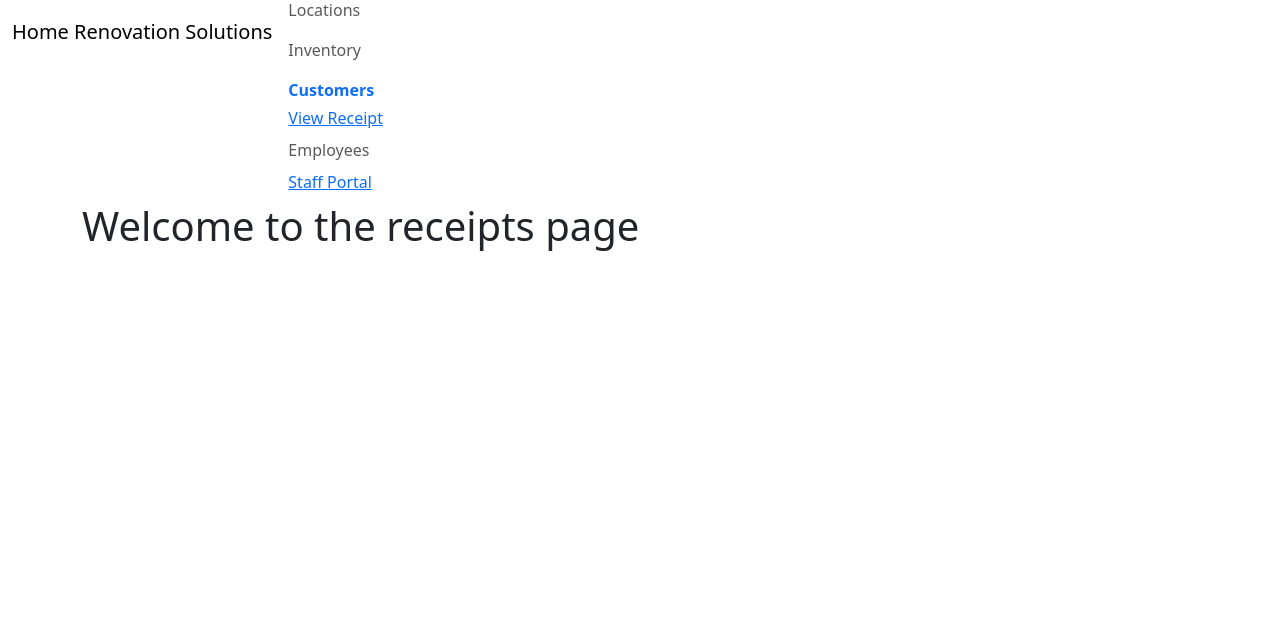
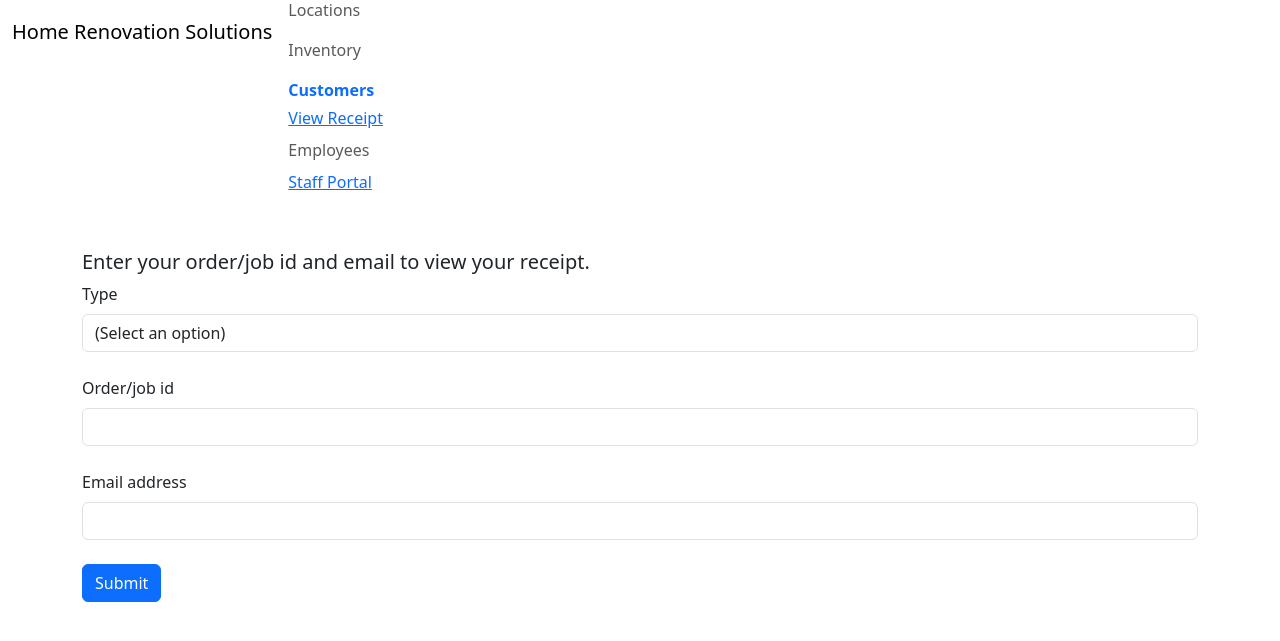
Before and after one commit to mattdomroski/hrs_website, a Flask app: page /receipts in a window 1280 px wide. Shown: the part 138-779 px from the top of the page. Run offline with Flask 3, Linux system fonts and the light colour scheme; parts of the project's set-up code (start-up, migrations or seed data) failed here and were passed over; some libraries are stand-ins or nearby versions.

Commit message:
Add database connection and receipt generation

```diff
--- a/app.py
+++ b/app.py
@@ -1,5 +1,6 @@
-from flask import Flask, redirect, url_for, render_template
+from flask import Flask, redirect, url_for, render_template, request
 import settings
+import db
 
 app = Flask(__name__)
 
@@ -29,7 +30,132 @@ def inventory():
 
 @app.route('/receipts')
 def receipts():
-    return render_template('receipts.html')
+    id_type = request.args.get('id_type')
+    order_or_job_id = request.args.get('id')
+    email = request.args.get('email')
+    errors = {
+        'id_type': '',
+        'id': '',
+        'email': ''
+    }
+
+    if id_type or order_or_job_id or email:
+        if not id_type:
+            errors['id_type'] = 'An option must be selected.'
+            return render_template('receipts.html', args=request.args, errors=errors)
+
+        if not order_or_job_id:
+            errors['id'] = 'A value must be entered.'
+            return render_template('receipts.html', args=request.args, errors=errors)
+
+        if not email:
+            errors['email'] = 'A value must be entered.'
+            return render_template('receipts.html', args=request.args, errors=errors)
+
+        try:
+            order_or_job_id = int(order_or_job_id)
+        except ValueError:
+            errors['id'] = 'ID must be an integer.'
+
+        customers = db.execute(
+            sql='SELECT CustomerID FROM tblCustomers WHERE LOWER(Email) = %(email)s',
+            args={'email': email.strip().lower()}
+        )
+        if len(customers) == 0:
+            errors['email'] = 'A customer with this email does not exist.'
+            return render_template('receipts.html', args=request.args, errors=errors)
+
+        if id_type == 'order':
+            orders = db.execute(
+                sql="""
+                    SELECT
+                        o.OrderID AS 'Order ID',
+                        o.OrderDate AS 'Order Date',
+                        o.OrderStatus AS 'Order Status',
+                        CONCAT(c.FirstName, ' ', c.LastName) AS 'Customer Name',
+                        c.Phone AS 'Customer Phone',
+                        c.Email AS 'Customer Email',
+                        CONCAT(
+                            c.Street, ', ',
+                            c.City, ', ',
+                            c.State, ' ',
+                            c.Zip
+                        ) AS 'Customer Address',
+                        l.LocationName AS Location,
+                        CONCAT(e.FirstName, ' ', e.LastName, ', ', e.JobTitle) AS Employee,
+                        CONCAT('$', (SELECT SUM(UnitPrice * Quantity) FROM tblOrderDetails WHERE OrderID = o.OrderID)) AS 'Item Total',
+                        CONCAT('$', o.DeliveryCharge) AS 'Delivery Charge',
+                        CONCAT(o.TaxRate * 100, '%%') AS 'Tax Rate',
+                        CONCAT('$', ROUND(((SELECT SUM(UnitPrice * Quantity) FROM tblOrderDetails WHERE OrderID = o.OrderID) + o.DeliveryCharge) * (1 + o.TaxRate), 2)) AS 'Order Total',
+                        CONCAT('$', (SELECT SUM(Amount) FROM tblPayments WHERE OrderId = o.OrderId)) AS 'Total Paid',
+                        CONCAT('$', ROUND((
+                            (((SELECT SUM(UnitPrice * Quantity) FROM tblOrderDetails WHERE OrderID = o.OrderID) + o.DeliveryCharge) * (1 + o.TaxRate))
+                             - (SELECT SUM(Amount) FROM tblPayments WHERE OrderId = o.OrderId)
+                        ), 2)) AS 'Amount Due'
+                    FROM tblOrders o
+                    JOIN tblCustomers c ON o.CustomerID = c.CustomerID
+                    JOIN tblLocations l ON o.LocationID = l.LocationID
+                    JOIN tblEmployees e ON o.employeeID = e.EmployeeID
+                    WHERE OrderID = %(order_id)s
+                    AND c.CustomerID IN %(customer_ids)s
+                """,
+                args={
+                    'order_id': order_or_job_id,
+                    'customer_ids': [customer['CustomerID'] for customer in customers]
+                }
+            )
+            if len(orders) == 0:
+                errors['id'] = 'An order with this id does not exist.'
+                return render_template('receipts.html', args=request.args, errors=errors)
+
+            order_items = db.execute(
+                sql="""
+                    SELECT
+                        Brand,
+                        ProductDescription AS 'Description',
+                        Category,
+                        ModelNumber AS 'Model Number',
+                        Quantity,
+                        CONCAT('$', UnitPrice) AS ' Unit Price'
+                    FROM tblOrderDetails oi
+                    JOIN tblProducts p ON oi.productID = p.ProductID
+                    WHERE oi.OrderID = %(order_id)s
+                """,
+                args={'order_id': order_or_job_id}
+            )
+            item_headers = set().union(*order_items)
+
+            payments = db.execute(
+                sql="""
+                    SELECT
+                        PaymentDate AS 'Payment Date',
+                        PaymentMethod AS 'Payment Method',
+                        Amount
+                    FROM tblPayments
+                    WHERE OrderID = %(order_id)s
+                """,
+                args={'order_id': order_or_job_id}
+            )
+            payment_headers = set().union(*payments)
+
+            return render_template(
+                'order_receipt.html',
+                order=orders[0],
+                order_items=order_items,
+                item_headers=item_headers,
+                payments=payments,
+                payment_headers=payment_headers
+            )
+
+        if id_type == 'job':
+            #TODO
+            pass
+
+
+    return render_template('receipts.html', args=request.args, errors=errors)
+
+
+
 
 @app.route('/login')
 def login():
--- a/static/css/style.css
+++ b/static/css/style.css
@@ -3,3 +3,9 @@
     font-weight: 600;
     padding-bottom: 4px;
 }
+
+@media print {
+    .no-print {
+        display: none !important;
+    }
+}
--- a/templates/base.html
+++ b/templates/base.html
@@ -8,7 +8,7 @@
     <script type="module" src="https://cdn.jsdelivr.net/npm/bootstrap@6.0.0-alpha.1/dist/js/bootstrap.bundle.min.js" integrity="sha384-1a/pXj49ZQ1aHEmrJ+gMw1otqoVsYwlEnlD8mIfY2TV03r20Y0CN7uqx1tQogjPL" crossorigin="anonymous"></script>
 </head>
 <body>
-<nav class="navbar md:navbar-expand bg-1">
+<nav class="navbar md:navbar-expand bg-1 no-print">
   <div class="container-fluid">
     <a class="navbar-brand" href="{{ url_for('home') }}">Home Renovation Solutions</a>
     <ul class="nav navbar-nav me-auto">
--- a/templates/receipts.html
+++ b/templates/receipts.html
@@ -1,5 +1,27 @@
 {% extends "base.html" %}
 
 {% block content %}
-    <h1>Welcome to the receipts page</h1>
+    <br>
+    <br>
+    <h5>Enter your order/job id and email to view your receipt.</h5>
+    <form>
+      <label for="id_type" class="form-label">Type</label>
+      <select name="id_type" id="id_type" class="form-control {% if errors['id_type'] %}is-invalid{% endif %}">
+        <option value="">(Select an option)</option>
+        <option value="order" {% if args['id_type'] == 'order' %}selected{% endif %}>Order (products)</option>
+        <option value="job">Job (services)</option>
+      </select>
+      <div id="id_type_feedback" class="invalid-feedback">{{errors['id_type']}}</div>
+      <br>
+      <label for="id" class="form-label">Order/job id</label>
+      <input type="number" name="id" id="id" required min="0" value="{{ args['id'] }}" class="form-control {% if errors['id'] %}is-invalid{% endif %}">
+      <div id="id_feedback" class="invalid-feedback">{{errors['id']}}</div>
+      <br>
+      <label for="email" class="form-label">Email address</label>
+      <input type="email" name="email" id="email" value="{{ args['email'] }}" required class="form-control {% if errors['email'] %}is-invalid{% endif %}">
+      <div id="email_feedback" class="invalid-feedback">{{errors['email']}}</div>
+      <br>
+      <button type="submit" class="btn btn-primary">Submit</button>
+    </form>
+
 {% endblock %}
```
Also changed, not shown: db.py (added, +22 -0 lines), settings.py (+24 -0 lines), templates/order_receipt.html (added, +60 -0 lines), 1 other file.
